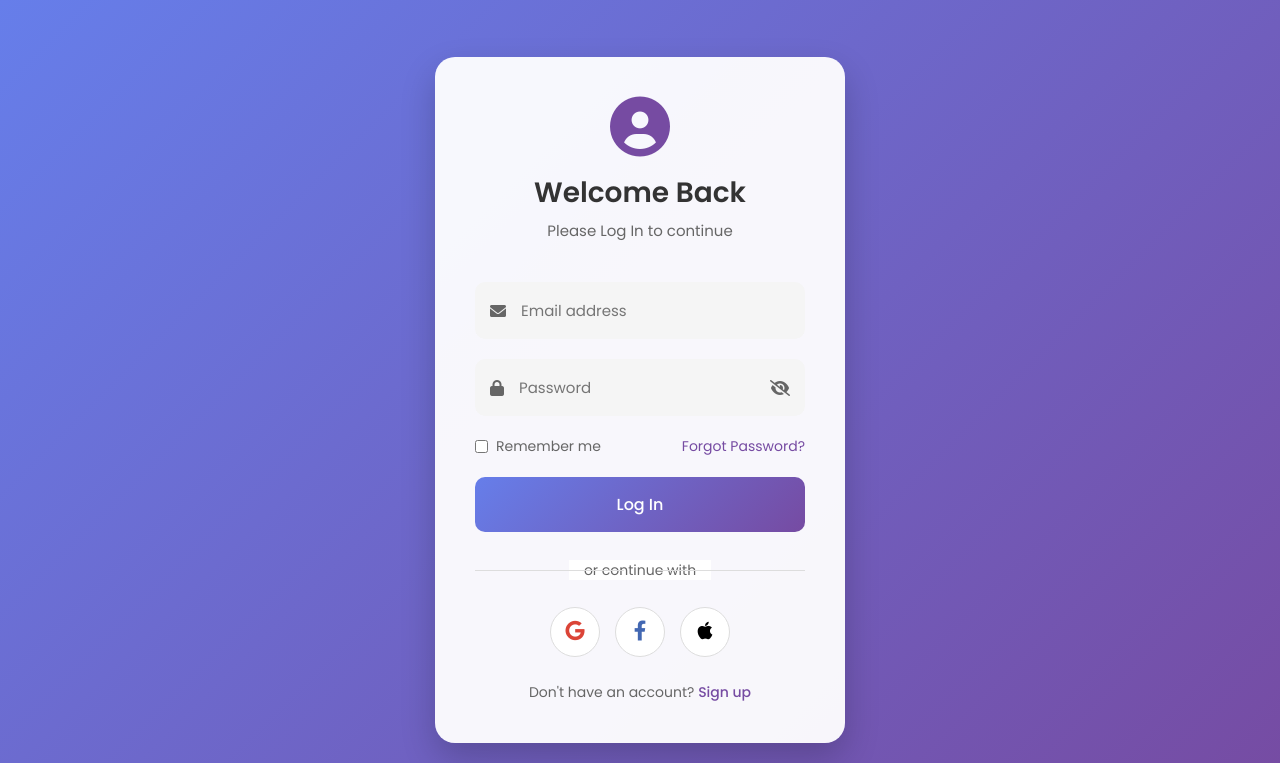
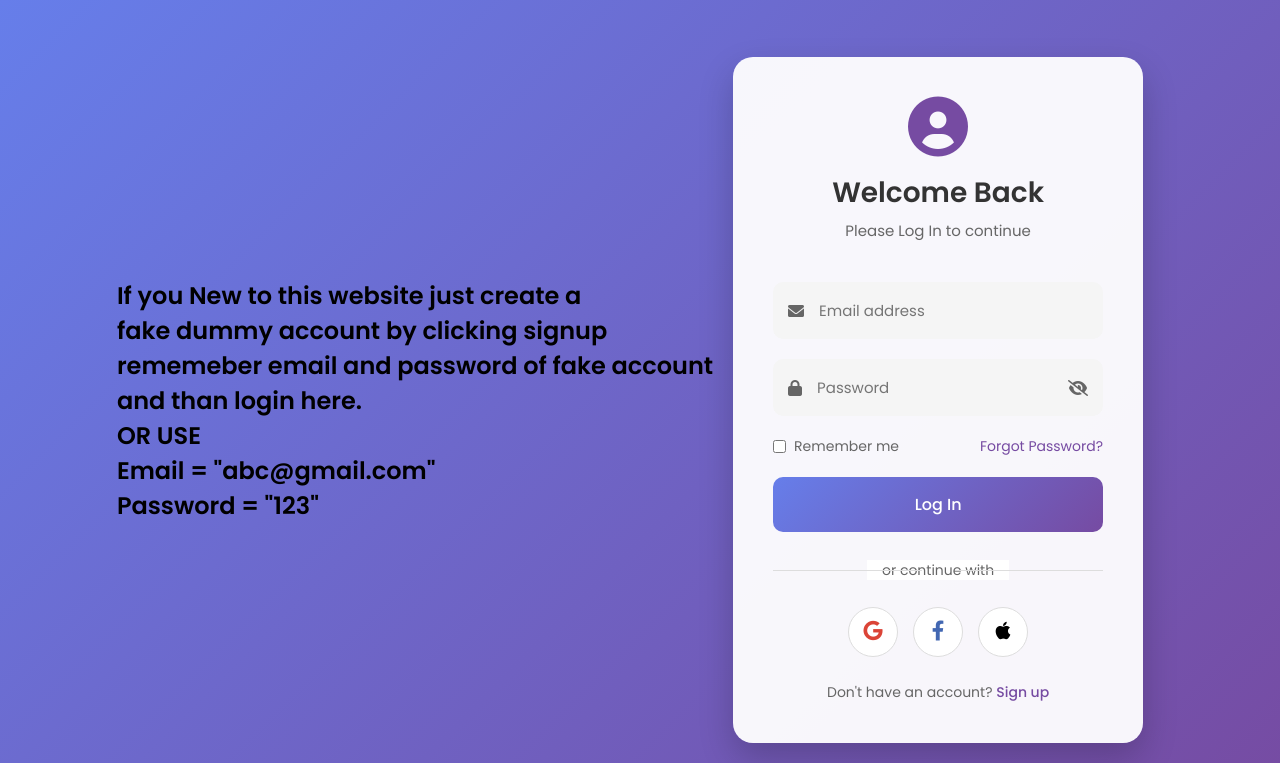
Before and after one commit to Captain-jack42/project, a Node server app: page / in a window 1280 px wide. Shown: the top 763 px of the page. Run offline with Node 20, Linux system fonts and the light colour scheme.

Commit message:
Update Login.ejs

```diff
--- a/views/Login.ejs
+++ b/views/Login.ejs
@@ -11,6 +11,12 @@
   <link rel="stylesheet" href="https://cdnjs.cloudflare.com/ajax/libs/font-awesome/6.0.0/css/all.min.css">
 </head>
 <body>
+
+  <h2> If you New to this website just create a<br>
+     fake dummy account by clicking signup<br>rememeber email and
+      password of fake account <br> and than login here.<br> OR USE<br>
+  Email = "abc@gmail.com"<br>
+  Password = "123"</h2>
   <div class="container">
     <div class="form-box">
       <div class="form-header">
```
